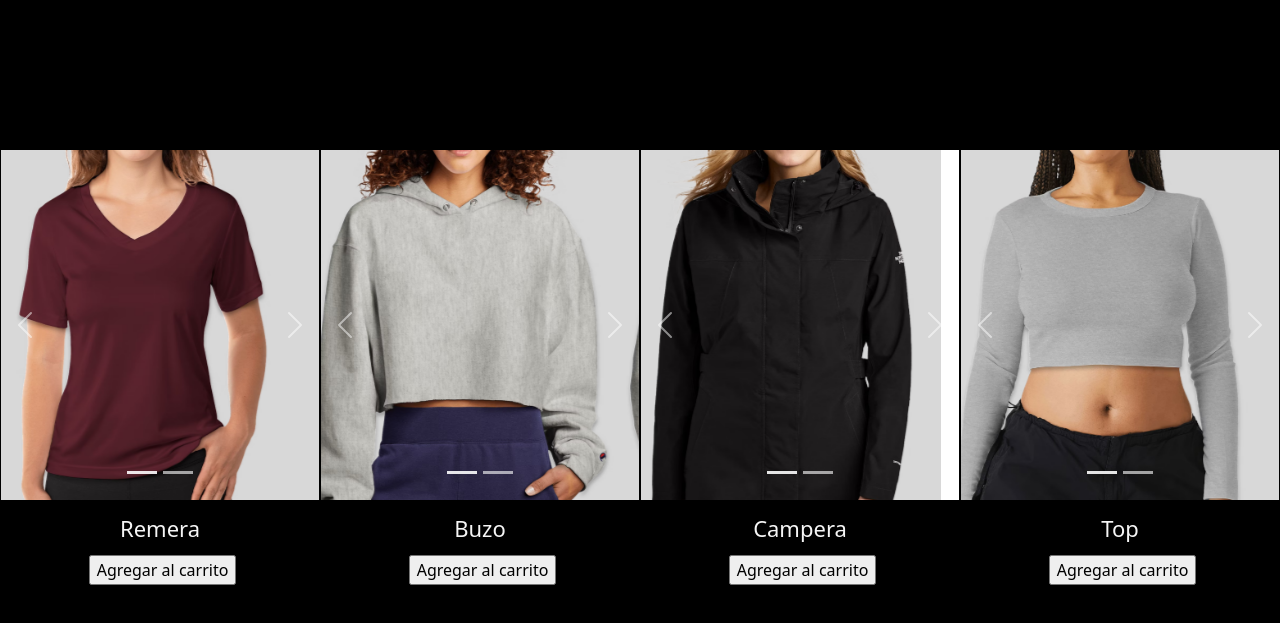
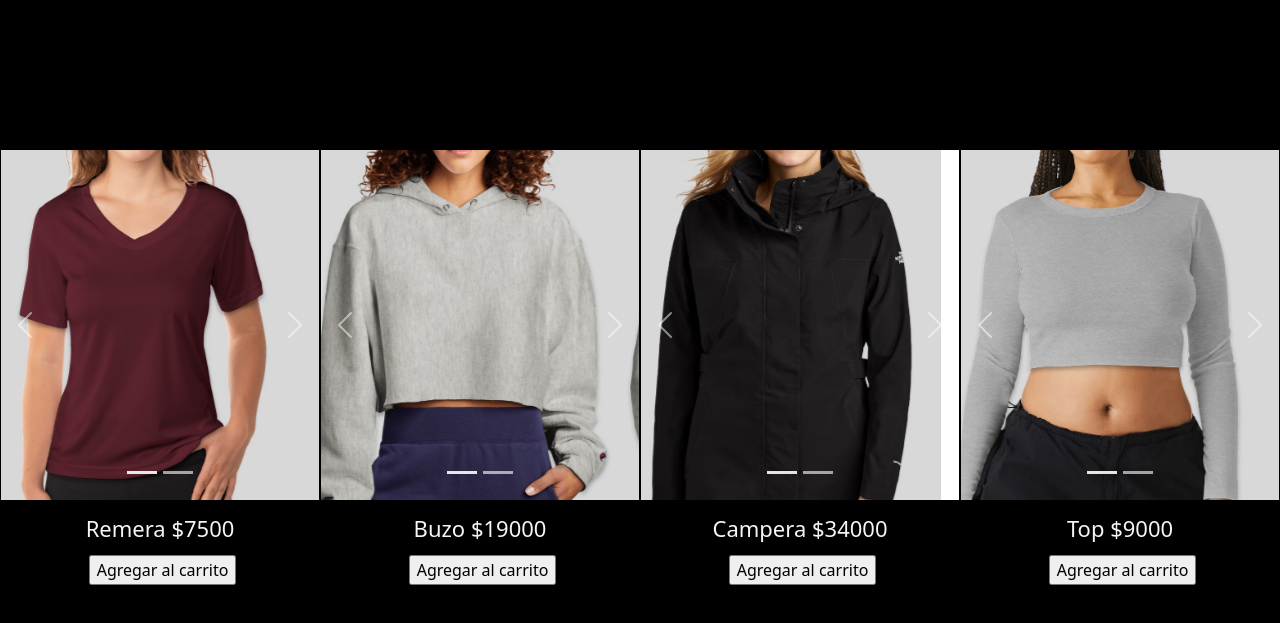
Before and after one commit to JFUbeira/Proyecto-JS, a plain HTML site: page index.html in a window 1280 px wide. Shown: the part 87-710 px from the top of the page. Drawn offline with nearby package versions, Linux system fonts and the light colour scheme.

Commit message:
Agregado de subtotal

```diff
--- a/index.html
+++ b/index.html
@@ -61,7 +61,7 @@
                         <span class="carousel-control-next-icon"></span>
                     </button>
                 </div>
-                <h2 class="merchDescription">Remera</h2>
+                <h2 id="product1" class="merchDescription"></h2>
                 <div class="sinStock">
                     <input id="button0" style="position: relative" type="submit" value="Agregar al carrito">
                 </div>
@@ -89,7 +89,7 @@
                         <span class="carousel-control-next-icon"></span>
                     </button>
                 </div>
-                <h2 class="merchDescription">Buzo</h2>
+                <h2 id="product2" class="merchDescription"></h2>
                 <div class="sinStock">
                     <input id="button1" style="position: relative" type="submit" value="Agregar al carrito">
                 </div>
@@ -117,7 +117,7 @@
                         <span class="carousel-control-next-icon"></span>
                     </button>
                 </div>
-                <h2 class="merchDescription">Campera</h2>
+                <h2 id="product3" class="merchDescription"></h2>
                 <div class="sinStock">
                     <input id="button2" style="position: relative" type="submit" value="Agregar al carrito">
                 </div>
@@ -145,7 +145,7 @@
                         <span class="carousel-control-next-icon"></span>
                     </button>
                 </div>
-                <h2 class="merchDescription">Top</h2>
+                <h2 id="product4" class="merchDescription"></h2>
                 <div class="sinStock">
                     <input id="button3" style="position: relative" type="submit" value="Agregar al carrito">
                 </div>
--- a/js/preEntrega3.js
+++ b/js/preEntrega3.js
@@ -18,19 +18,16 @@ const shoppingCart = []
 for (let i = 0; i < stock.length; i++) {
     let button = document.getElementById('button' + i)
     button.addEventListener('click', () => addToCart(stock[i]))
+
+    let productDescription = document.getElementById("product" + (i + 1))
+    productDescription.textContent = stock[i].itemName + ' $' + stock[i].price
 }
-
-// function addToCart(product) {
-//     shoppingCart.push(product)
-//     let notification = document.getElementById('notification')
-//     notification.textContent = 'Se agregó un(a) ' + product.itemName + ' al carrito.'
-//     console.log(shoppingCart);
-// }
 
 function addToCart(product) {
     shoppingCart.push(product)
     let notification = document.getElementById('notification')
-    notification.textContent = 'Se agregó un(a) ' + product.itemName + ' al carrito.'
+    let cartTotal = shoppingCart.reduce((total, product) => total + product.price, 0)
+    notification.textContent = 'Se agregó un(a) ' + product.itemName + ' al carrito. Subtotal: $' + cartTotal
     notification.classList.remove('itemAdded')
     void notification.offsetWidth
     notification.classList.add('itemAdded')
@@ -41,8 +38,12 @@ function addToCart(product) {
 }
 
 
-
-
+// function addToCart(product) {
+//     shoppingCart.push(product)
+//     let notification = document.getElementById('notification')
+//     notification.textContent = 'Se agregó un(a) ' + product.itemName + ' al carrito.'
+//     console.log(shoppingCart);
+// }
 
 
 // let button1 = document.getElementById('button1')
@@ -72,3 +73,15 @@ function addToCart(product) {
 //     shoppingCart.push(product4)
 //     console.log(shoppingCart)
 // }
+
+// const product1Description = document.getElementById("product1")
+// product1Description.textContent = product1.itemName + ' $' + product1.price
+
+// const product2Description = document.getElementById("product2")
+// product2Description.textContent = product2.itemName + ' $' + product2.price
+
+// const product3Description = document.getElementById("product3")
+// product3Description.textContent = product3.itemName + ' $' + product3.price
+
+// const product4Description = document.getElementById("product4")
+// product4Description.textContent = product4.itemName + ' $' + product4.price
```
